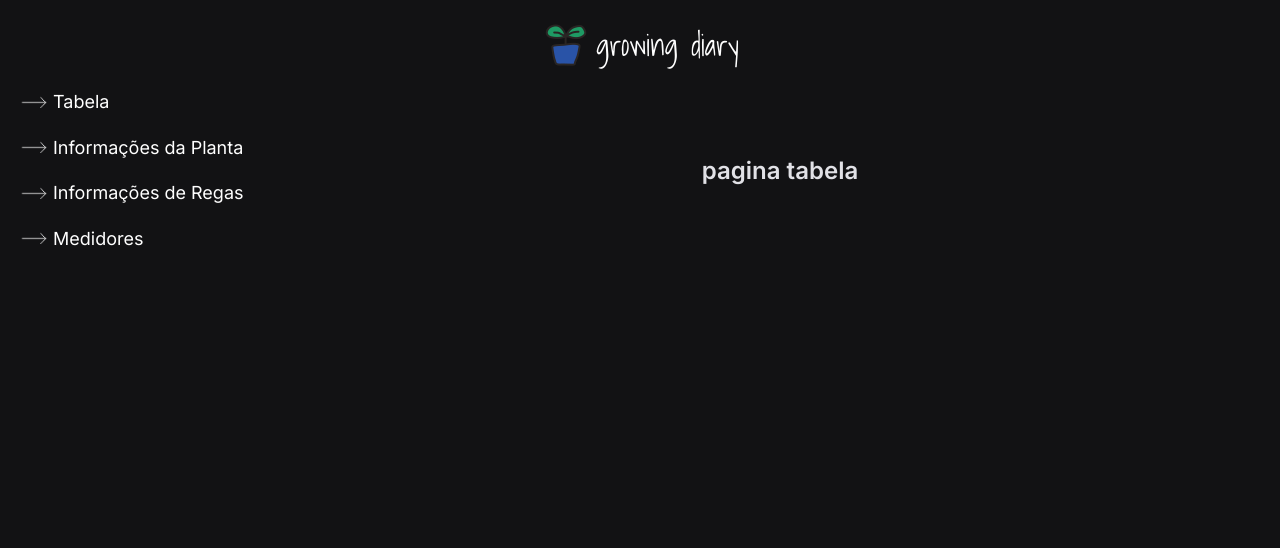
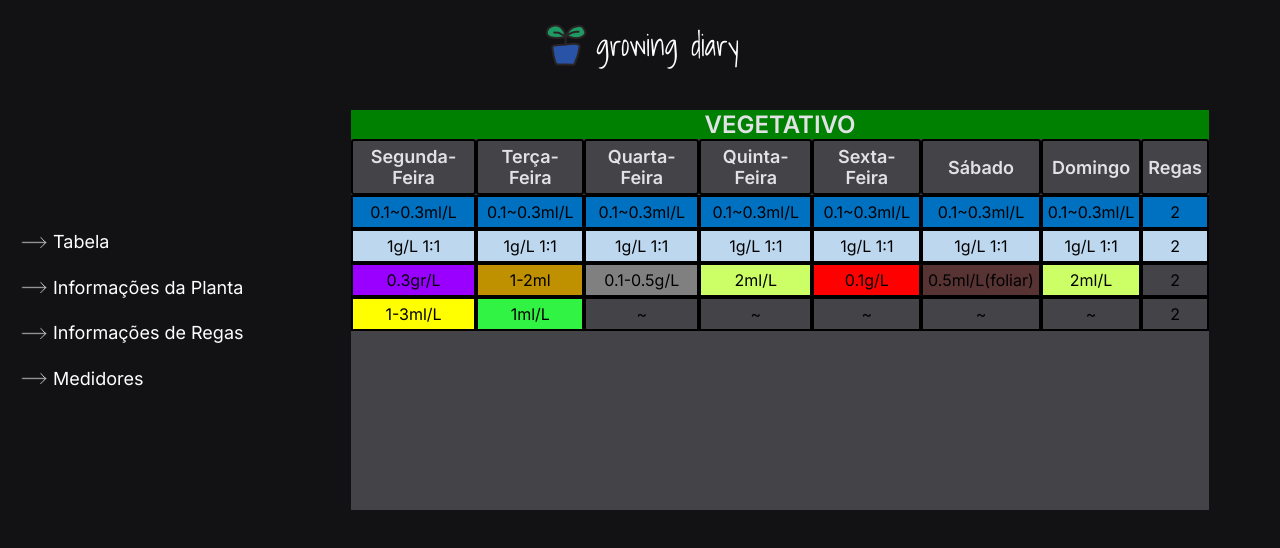
Before and after one commit to monsor3s/growing-diary-next, a Next.js app: page /pages/tabela in a window 1280 px wide. Shown: the top 548 px of the page. Built offline with nearby package versions, Linux system fonts and the light colour scheme.

Commit message:
:construction: Table page in construction

```diff
--- a/src/app/pages/tabela/page.tsx
+++ b/src/app/pages/tabela/page.tsx
@@ -1,11 +1,66 @@
 import React from 'react'
 import styles from './tabelaPage.module.sass'
+
 
 export default function TabelaPage() {
   return (
     <>
       <section className={styles.containerTabela}>
-        <h1>pagina tabela</h1>
+        <h1>VEGETATIVO</h1>
+        <thead>
+          <tr>
+            <th>Segunda-Feira</th>
+            <th>Terça-Feira</th>
+            <th>Quarta-Feira</th>
+            <th>Quinta-Feira</th>
+            <th>Sexta-Feira</th>
+            <th>Sábado</th>
+            <th>Domingo</th>
+            <th>Regas</th>
+          </tr>
+        </thead>
+        <tbody>
+          <tr className={styles.lineOne}>
+            <td>0.1~0.3ml/L</td>
+            <td>0.1~0.3ml/L</td>
+            <td>0.1~0.3ml/L</td>
+            <td>0.1~0.3ml/L</td>
+            <td>0.1~0.3ml/L</td>
+            <td>0.1~0.3ml/L</td>
+            <td>0.1~0.3ml/L</td>
+            <td>2</td>
+          </tr>
+          <tr className={styles.lineTwo}>
+            <td>1g/L 1:1</td>
+            <td>1g/L 1:1</td>
+            <td>1g/L 1:1</td>
+            <td>1g/L 1:1</td>
+            <td>1g/L 1:1</td>
+            <td>1g/L 1:1</td>
+            <td>1g/L 1:1</td>
+            <td>2</td>
+          </tr>
+          <tr className={styles.lineThree}>
+            <td>0.3gr/L</td>
+            <td>1-2ml</td>
+            <td>0.1-0.5g/L</td>
+            <td>2ml/L</td>
+            <td>0.1g/L</td>
+            <td>0.5ml/L(foliar)</td>
+            <td>2ml/L</td>
+            <td>2</td>
+          </tr>
+          <tr className={styles.lineFour}>
+            <td>1-3ml/L</td>
+            <td>1ml/L</td>
+            <td>~</td>
+            <td>~</td>
+            <td>~</td>
+            <td>~</td>
+            <td>~</td>
+            <td>2</td>
+          </tr>
+        </tbody>
       </section>
     </>
   )
--- a/src/app/pages/tabela/tabelaPage.module.sass
+++ b/src/app/pages/tabela/tabelaPage.module.sass
@@ -1,3 +1,58 @@
 .containerTabela
+  width: 858px
+  height: 400px
+  background-color: #434348
   margin-right: auto
   margin-left: auto
+
+.containerTabela h1
+  text-align: center
+  margin: 0
+  background-color: green
+
+.containerTabela tr
+
+.containerTabela th
+  border: 2px solid black
+  padding: 5px
+  border-radius: 3px
+  font-size: 18px
+
+.containerTabela td
+  border: 2px solid black
+  padding: 5px
+  text-align: center
+  color: black
+
+.containerTabela .lineOne
+  background-color: #0070c0
+
+.containerTabela .lineTwo
+  background-color: #bdd7ee
+
+.containerTabela .lineThree :nth-child(1)
+  background-color: #9900ff
+
+.containerTabela .lineThree :nth-child(2)
+  background-color: #bf9000
+
+.containerTabela .lineThree :nth-child(3)
+  background-color: #808080
+
+.containerTabela .lineThree :nth-child(4)
+  background-color: #ccff66
+
+.containerTabela .lineThree :nth-child(5)
+  background-color: #ff0000
+
+.containerTabela .lineThree :nth-child(6)
+  background-color: #573333
+
+.containerTabela .lineThree :nth-child(7)
+  background-color: #ccff66
+
+.containerTabela .lineFour :nth-child(1)
+  background-color: #ffff00
+
+.containerTabela .lineFour :nth-child(2)
+  background-color: #31f343
--- a/src/styles/global.module.sass
+++ b/src/styles/global.module.sass
@@ -11,3 +11,4 @@
 .bodyContainer
   display: flex
   align-items: center
+  margin-top: 40px
```
Also changed, not shown: src/assets/Screenshot from 2023-08-21 20-50-53.png (added).
